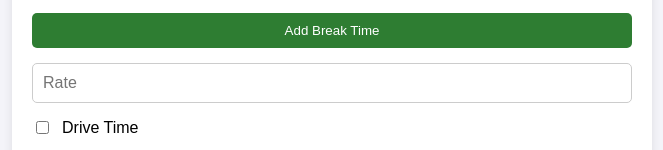
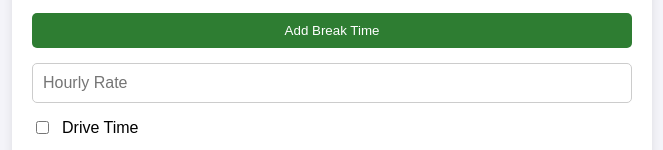
Before and after one commit to jakeww/contractorcalculator, a React (Create React App) app: page / in a window 1280 px wide. Shown: the part 472-622 px from the top of the page, without its empty margins (308-971 px from the left). Built offline with nearby package versions, Linux system fonts and the light colour scheme.

Commit message:
Final cleanup

```diff
--- a/src/App.js
+++ b/src/App.js
@@ -114,7 +114,7 @@ const App = () => {
 
   const copyToClipboard = () => {
     navigator.clipboard.writeText(output);
-    alert('Output copied to clipboard!');
+    alert('Timecard copied to clipboard!');
   };
 
   return (
@@ -134,7 +134,7 @@ const App = () => {
           </div>
         ))}
         <button type="button" onClick={addTimeSlot} className="add-button">Add Break Time</button>
-        <input type="number" name="rate" placeholder="Rate" value={formData.rate} onChange={handleChange} className="input" required />
+        <input type="number" name="rate" placeholder="Hourly Rate" value={formData.rate} onChange={handleChange} className="input" required />
         <label className="checkbox">
           <input type="checkbox" name="driveTime" checked={formData.driveTime} onChange={handleChange} />
           Drive Time
```
